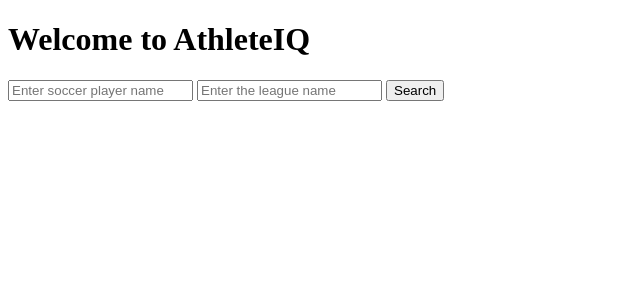
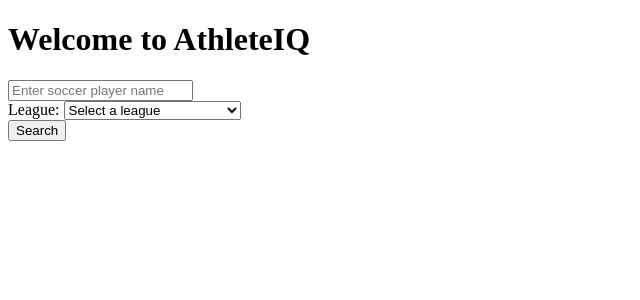
Before and after one commit to akhioye/AthleteIQ, a Flask app: page / in a window 1280 px wide. Shown: the top 300 px of the page, without its empty margins (0-640 px from the left). Run offline with Flask 3, Linux system fonts and the light colour scheme.

Commit message:
display to palyer

```diff
--- a/app/routes.py
+++ b/app/routes.py
@@ -12,6 +12,7 @@ def index():
 def player():
     name = request.args.get("name")
     league = request.args.get("league")
+
     if not name:
         return "Player name is required", 400
     if not league:
@@ -31,10 +32,21 @@ def player():
         league_id = 78
     elif league == "Ligue 1":
         league_id = 61
+    elif league == "Eredivisie":
+        league_id = 88
+    elif league == "MLS":
+        league_id = 19
+    elif league == "UEFA Champions League":
+        league_id = 2
+    elif league == "UEFA Europa League":
+        league_id = 3
+    elif league == "Saudi Pro League":
+        league_id = 307
+
 
 
     player_data = get_player_data(player_name, league_id)
 
 
 
-    return render_template("player.html", player_name=name)
+    return render_template("player.html", player_name=name,player_data=player_data)
--- a/app/templates/index.html
+++ b/app/templates/index.html
@@ -7,7 +7,22 @@
         <h1>Welcome to AthleteIQ</h1>
         <form method="GET" action="/player">
             <input type="text" name="name" placeholder="Enter soccer player name" required/>
-            <input type="text" name="league" placeholder="Enter the league name" required/>
+            <div class="league-select">
+                <label for="league">League:</label>
+                <select name="league" id="league">
+                    <option value="" disabled selected>Select a league</option>
+                    <option value="Premier League">Premier League</option>
+                    <option value="La Liga">La Liga</option>
+                    <option value="Bundesliga">Bundesliga</option>
+                    <option value="Seria A">Seria A</option>
+                    <option value="Ligue 1">Ligue 1</option>
+                    <option value="Eredivisie">Eredivisie</option>
+                    <option value="MLS">MLS</option>
+                    <option value = "Saudi Pro League">Saudi Pro League</option>
+                    <option value = "UEFA Europa League">UEFA Europa League</option>
+                    <option value = "UEFA Champions League">UEFA Champions League</option>
+                </select>
+            </div>
             <button type="submit">Search</button>
         </form>
     </body>
--- a/app/templates/player.html
+++ b/app/templates/player.html
@@ -6,5 +6,6 @@
     <body>
         <h1>Results for {{ player_name }}</h1>
         <p>Player stats and news will go here.</p>
+        <pre> {{player_data | tojson(indent=2)}} </pre>
     </body>
 </html>
```
